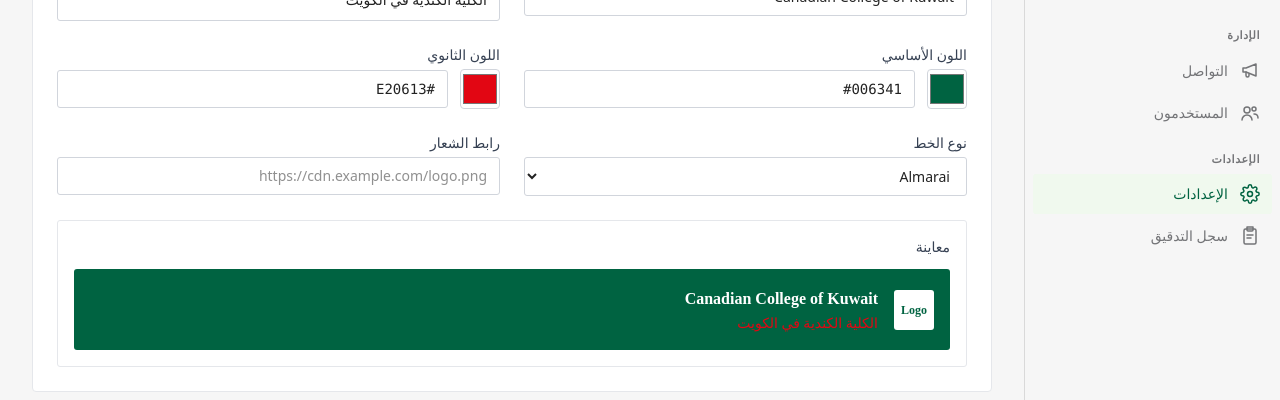
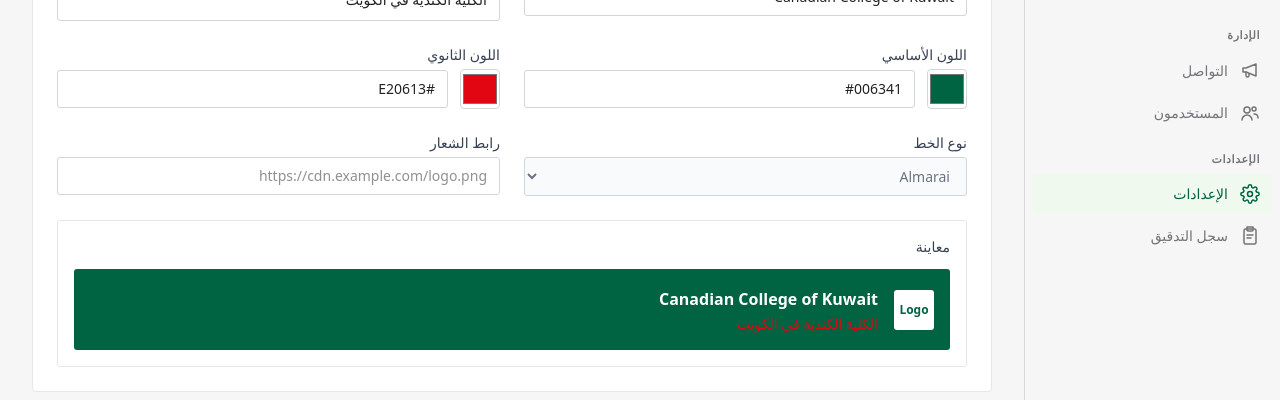
Before and after one commit to Danah-Altukhaim/website, a Next.js app: page /settings in a window 1280 px wide. Shown: the part 270-670 px from the top of the page. Built offline with nearby package versions, Linux system fonts and the light colour scheme; sample sign-in values are in the browser's storage.

Commit message:
Force Almarai font globally — lock branding font picker

```diff
--- a/src/app/globals.css
+++ b/src/app/globals.css
@@ -81,24 +81,23 @@
   --font-arabic: 'Almarai', system-ui, sans-serif;
 }
 
-/* ── Base typography ──
- * Body color = CCK --rt-body (#737477), headings = CCK --rt-heading (#222222).
- */
+/* Force Almarai everywhere — no exceptions. */
+*, *::before, *::after {
+  font-family: 'Almarai', system-ui, sans-serif !important;
+}
+
 body {
-  font-family: 'Almarai', system-ui, sans-serif;
   color: #222222;
   -webkit-font-smoothing: antialiased;
   -moz-osx-font-smoothing: grayscale;
 }
 
 h1, h2, h3, h4, h5, h6 {
-  font-family: 'Almarai', system-ui, sans-serif;
   color: #222222;
 }
 
 [dir="rtl"],
 [lang="ar"] {
-  font-family: 'Almarai', system-ui, sans-serif;
   letter-spacing: 0;
   line-height: 1.8;
 }
--- a/src/app/settings/page.tsx
+++ b/src/app/settings/page.tsx
@@ -255,13 +255,11 @@
                 <div>
                   <label className="block text-sm font-medium text-gray-700 mb-1">{t('settings.fontFamily')}</label>
                   <select
-                    value={form.font_family}
-                    onChange={(e) => setForm({ ...form, font_family: e.target.value })}
-                    className="w-full border border-gray-300 rounded-lg px-3 py-2 text-sm"
+                    value="Almarai"
+                    disabled
+                    className="w-full border border-gray-300 rounded-lg px-3 py-2 text-sm bg-gray-50 text-gray-500 cursor-not-allowed"
                   >
-                    {['Almarai', 'Cairo', 'Tajawal', 'Noto Sans Arabic', 'IBM Plex Sans Arabic', 'Hind', 'Montserrat', 'Outfit', 'Inter', 'Roboto'].map((f) => (
-                      <option key={f} value={f}>{f}</option>
-                    ))}
+                    <option value="Almarai">Almarai</option>
                   </select>
                 </div>
                 <div>
@@ -280,7 +278,7 @@
                 <p className="text-sm font-medium text-gray-700 mb-3">{t('settings.preview')}</p>
                 <div
                   className="flex items-center gap-4 p-4 rounded-lg"
-                  style={{ backgroundColor: form.primary_color, fontFamily: form.font_family }}
+                  style={{ backgroundColor: form.primary_color }}
                 >
                   <div
                     className="w-10 h-10 bg-white rounded-lg flex items-center justify-center text-xs font-bold"
```
